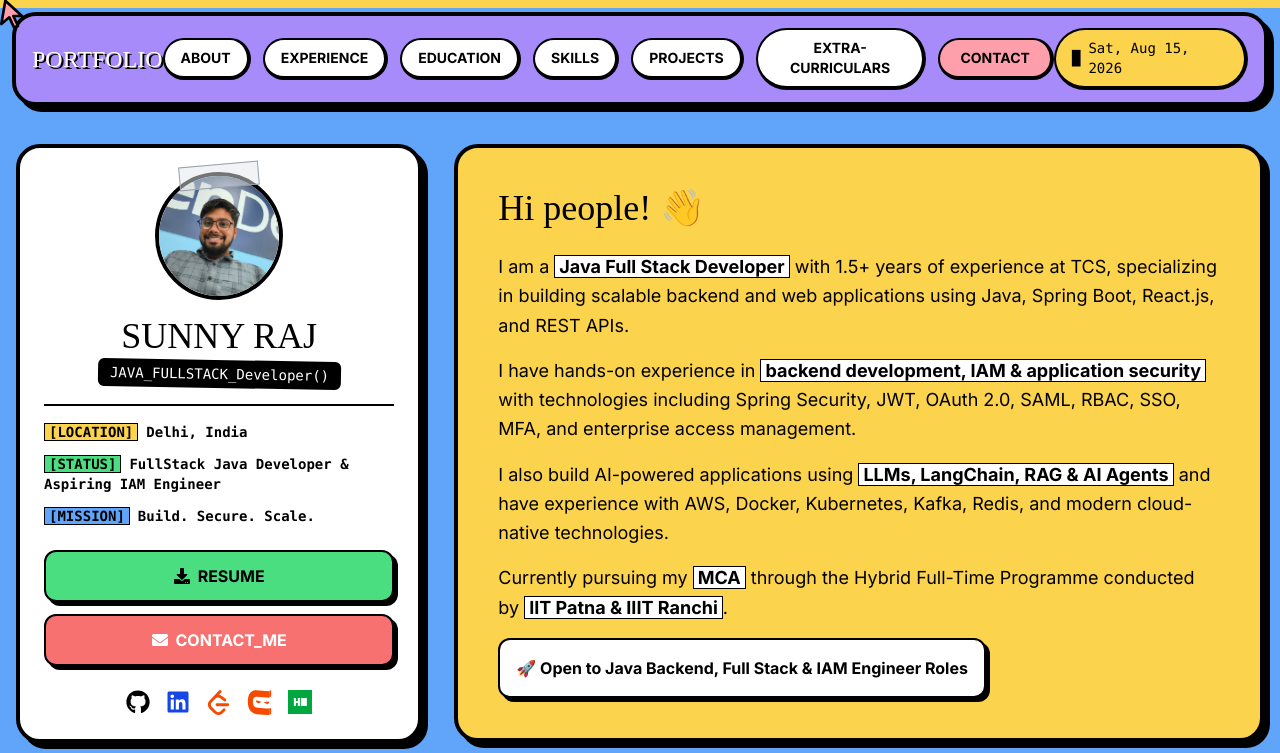
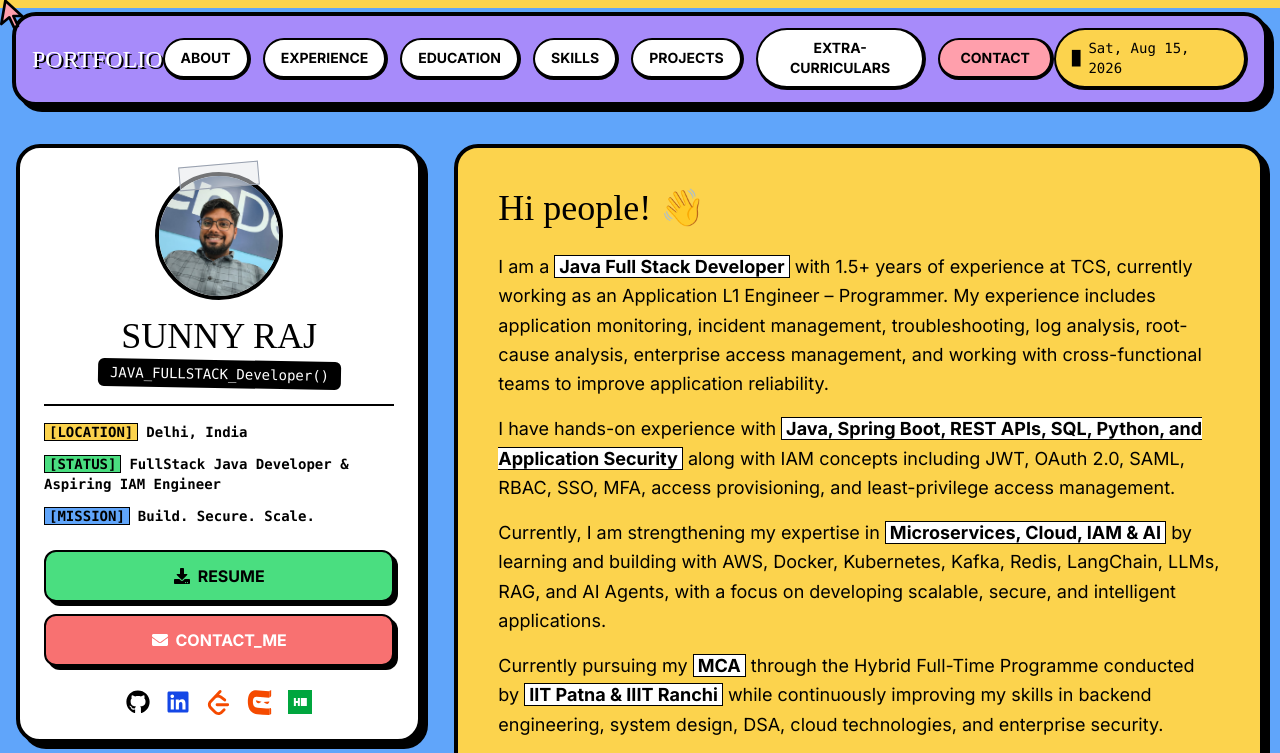
Before and after one commit to rajSunny5714/new-portfolio, a React (Vite) app: page / in a window 1280 px wide. Shown: the top 753 px of the page. Built offline with nearby package versions, Linux system fonts and the light colour scheme; the HTML template or start-up script is replaced by a standard one; a web font is replaced by a local one.

Commit message:
Refactor Hero component with updated profile details
Updated Hero component with new content and structure.

```diff
--- a/src/components/sections/Hero.tsx
+++ b/src/components/sections/Hero.tsx
@@ -148,27 +148,30 @@
           <span className="font-bold bg-white px-1 border border-black">
             Java Full Stack Developer
           </span>{' '}
-            with 1.5+ years of experience at TCS, specializing in building
-            scalable backend and web applications using Java, Spring Boot,
-            React.js, and REST APIs.
+          with 1.5+ years of experience at TCS, currently working as an Application
+          L1 Engineer – Programmer. My experience includes application monitoring,
+          incident management, troubleshooting, log analysis, root-cause analysis,
+          enterprise access management, and working with cross-functional teams to
+          improve application reliability.
         </p>
 
         <p className="text-lg font-medium leading-relaxed mb-4">
-            I have hands-on experience in{' '}
+          I have hands-on experience with{' '}
           <span className="font-bold bg-white px-1 border border-black">
-              backend development, IAM & application security
+            Java, Spring Boot, REST APIs, SQL, Python, and Application Security
           </span>{' '}
-            with technologies including Spring Security, JWT, OAuth 2.0,
-            SAML, RBAC, SSO, MFA, and enterprise access management.
+          along with IAM concepts including JWT, OAuth 2.0, SAML, RBAC, SSO, MFA,
+          access provisioning, and least-privilege access management.
         </p>
 
         <p className="text-lg font-medium leading-relaxed mb-4">
-            I also build AI-powered applications using{' '}
+          Currently, I am strengthening my expertise in{' '}
           <span className="font-bold bg-white px-1 border border-black">
-              LLMs, LangChain, RAG & AI Agents
+            Microservices, Cloud, IAM & AI
           </span>{' '}
-            and have experience with AWS, Docker, Kubernetes, Kafka, Redis,
-            and modern cloud-native technologies.
+          by learning and building with AWS, Docker, Kubernetes, Kafka, Redis,
+          LangChain, LLMs, RAG, and AI Agents, with a focus on developing scalable,
+          secure, and intelligent applications.
         </p>
 
         <p className="text-lg font-medium leading-relaxed mb-4">
@@ -179,9 +182,10 @@
           through the Hybrid Full-Time Programme conducted by{' '}
           <span className="font-bold bg-white px-1 border border-black">
             IIT Patna & IIIT Ranchi
-            </span>.
+          </span>{' '}
+          while continuously improving my skills in backend engineering, system
+          design, DSA, cloud technologies, and enterprise security.
         </p>
-
           <div className="bg-white p-4 border-2 border-black rounded-xl inline-block font-bold shadow-neo-sm">
             🚀 Open to Java Backend, Full Stack & IAM Engineer Roles
           </div>
```
Lines whose indentation alone changed are shown as unchanged.
